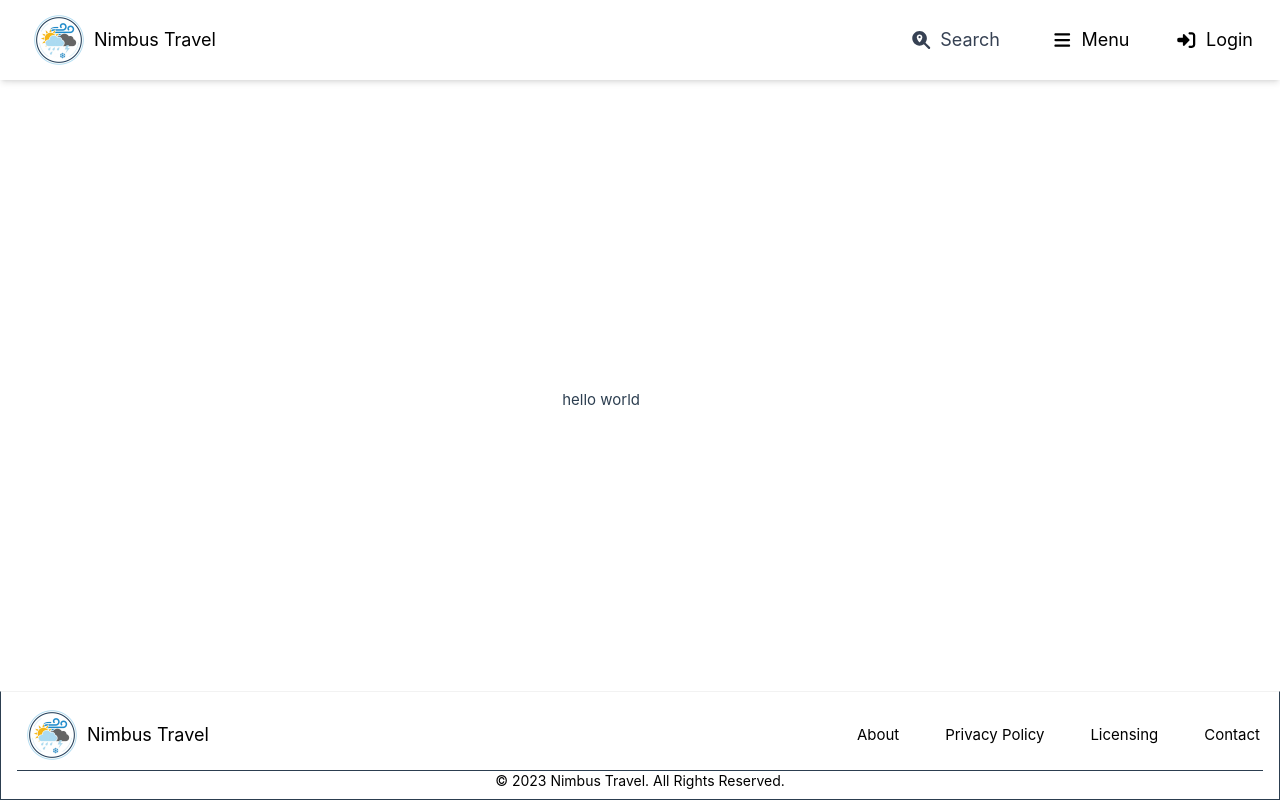
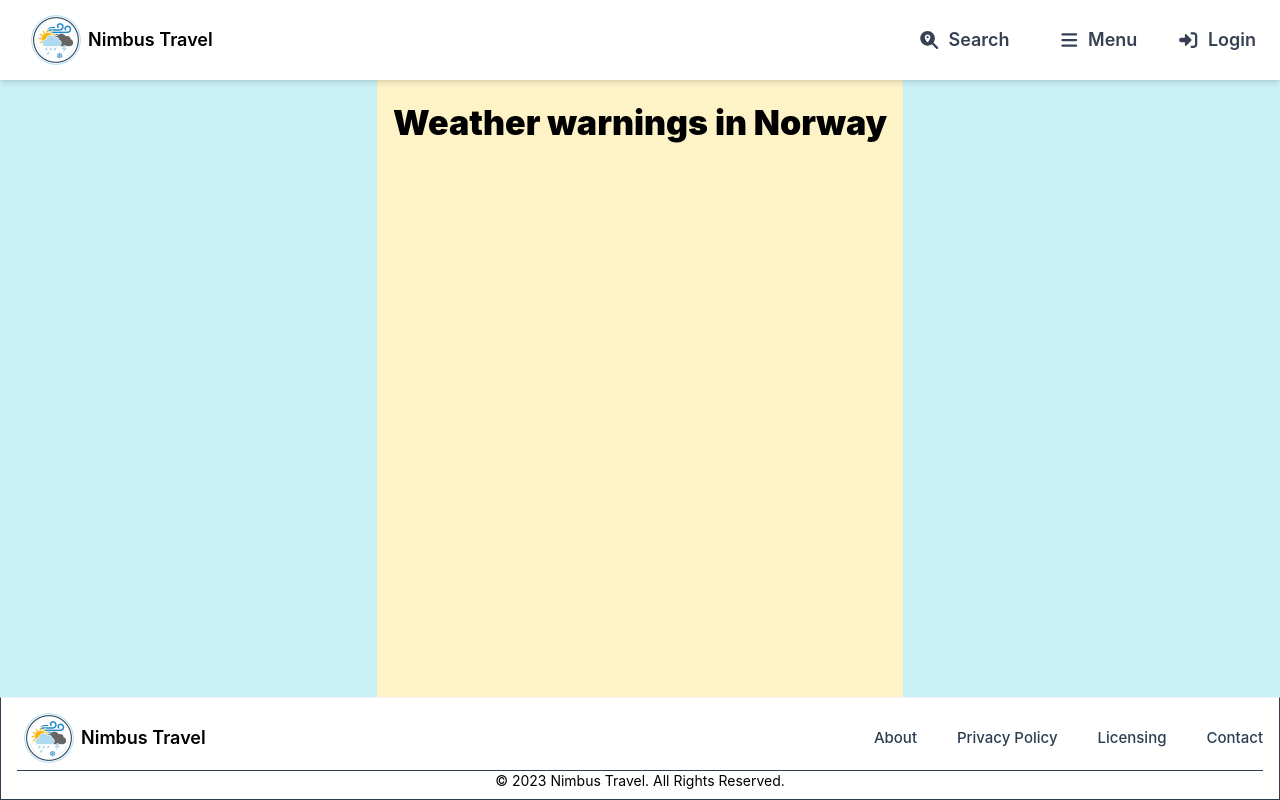
Before and after one commit to xzidx/Weather-App, a Vue app: page /warning in a window 1280 px wide. Built offline with nearby package versions, Linux system fonts and the light colour scheme.

Commit message:
test commit

```diff
--- a/src/assets/base.css
+++ b/src/assets/base.css
@@ -55,7 +55,7 @@
 *::after {
   box-sizing: border-box;
   margin: 0;
-  font-weight: normal;
+  /* font-weight: normal; */
 }
 
 body {
--- a/src/assets/main.css
+++ b/src/assets/main.css
@@ -1,41 +1,3 @@
 
 @import "tailwindcss";
 @import './base.css';
-
-
-#app {
-  max-width: 1280px;
-  margin: 0 auto;
-  padding: 2rem;
-  font-weight: normal;
-}
-
-a,
-.green {
-  text-decoration: none;
-  color: rgb(0, 0, 0);
-  transition: 0.4s;
-  padding: 3px;
-}
-
-@media (hover: hover) {
-  a:hover {
-    /* color: hsla(192, 100%, 50%, 0.2); */
-    color: aqua;
-    text-decoration: underline;
-  }
-}
-
-@media (min-width: 1024px) {
-  body {
-    display: flex;
-    place-items: center;
-
-  }
-
-  #app {
-    display: grid;
-    grid-template-columns: 1fr 1fr;
-    padding: 0 2rem;
-  }
-}
--- a/src/views/WarningView.vue
+++ b/src/views/WarningView.vue
@@ -1,5 +1,7 @@
 <template>
-    <div class="">hello world
-
+  <div class="min-h-screen bg-[#CAF0F8] flex justify-center pt-20 p">
+    <div class="bg-amber-100 p-4 mx-auto">
+      <p class="text-black text-[34px] font-black ma">Weather warnings in Norway</p>
     </div>
+  </div>
 </template>
```
